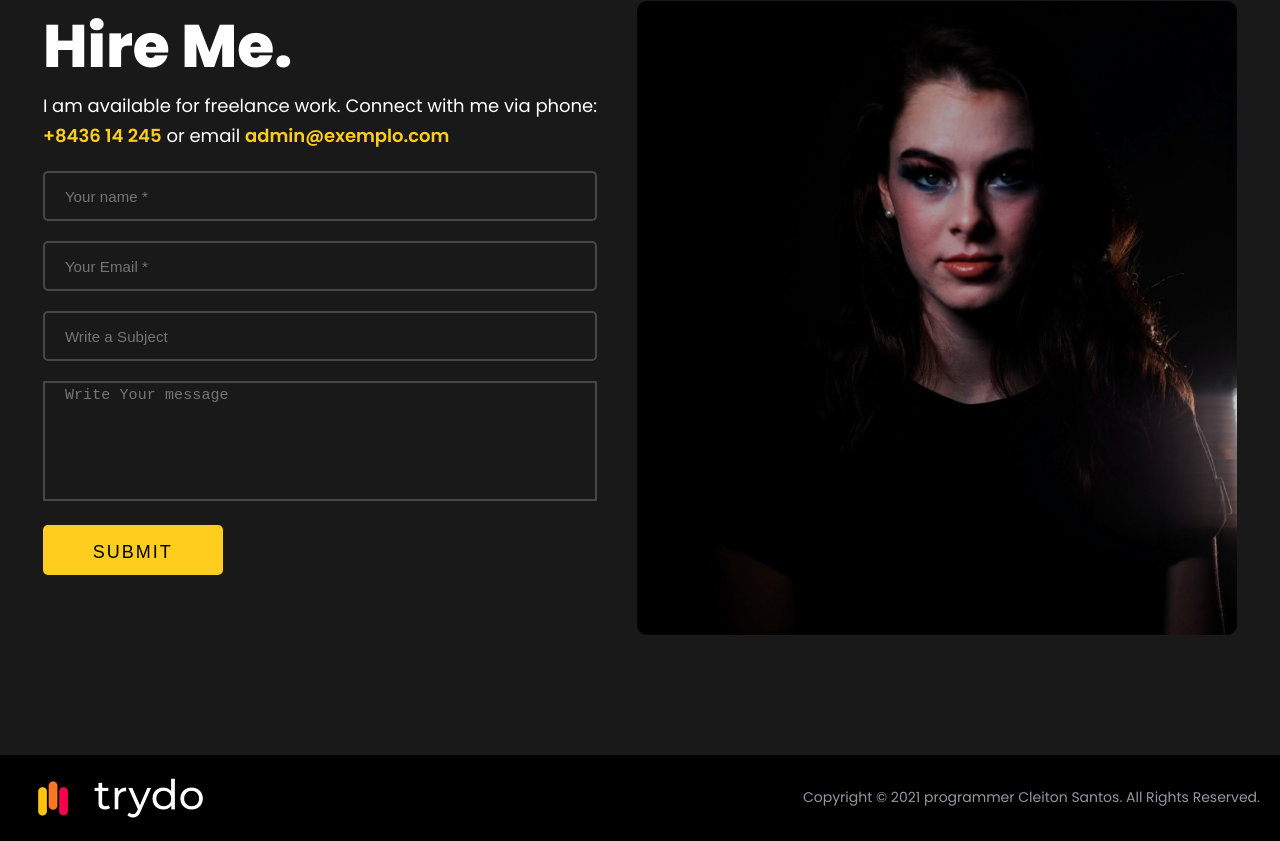
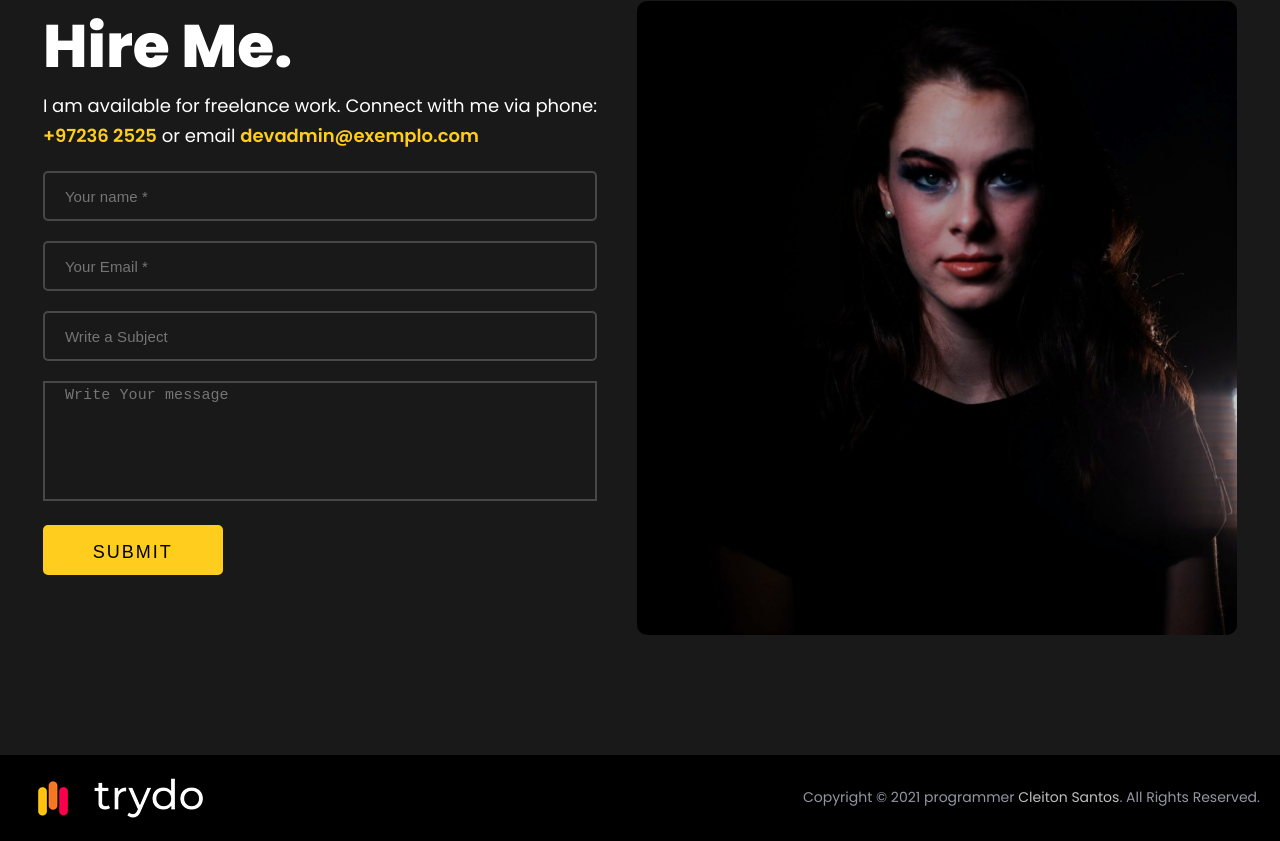
Before and after one commit to cleitonrs/reactjs-portfolio-template, a React (Create React App) app: page / in a window 1280 px wide. Shown: the part 5320-6161 px from the top of the page. Built offline with nearby package versions, Linux system fonts and the light colour scheme.

Commit message:
link footer update

```diff
--- a/src/components/Contact/Contact.js
+++ b/src/components/Contact/Contact.js
@@ -11,7 +11,7 @@ const Contact = () => {
             <div className="contact__meta">
               <h1 className="hire__text">Hire Me.</h1>
               <p className="hire__text white">I am available for freelance work. Connect with me via phone:</p>
-              <p className="hire__text white"><strong>+8436 14 245</strong> or email <strong>admin@exemplo.com</strong></p>
+              <p className="hire__text white"><strong>+97236 2525</strong> or email <strong>devadmin@exemplo.com</strong></p>
             </div>
             <div className="input__box">
               <input type="text" className="contact name" placeholder="Your name *" />
--- a/src/components/Footer/Footer.js
+++ b/src/components/Footer/Footer.js
@@ -7,7 +7,7 @@ const Footer = () => {
       "zIndex": "100", "padding": "10px 20px"
     }}>
       <img src={footerImg} alt="" className="footer__img pointer" />
-      <span className="copyright" style={{"color": "#c6c9d8", "fontSize": "14px", "opacity": "0.75"}}>Copyright © 2021 programmer Cleiton Santos. All Rights Reserved.</span>
+      <span className="copyright" style={{"color": "#c6c9d8", "fontSize": "14px", "opacity": "0.75"}}>Copyright © 2021 programmer <a href="https://www.github.com/cleitonrs" target="_blank" rel="noreferrer">Cleiton Santos</a>. All Rights Reserved.</span>
     </div>
   )
 }
```
